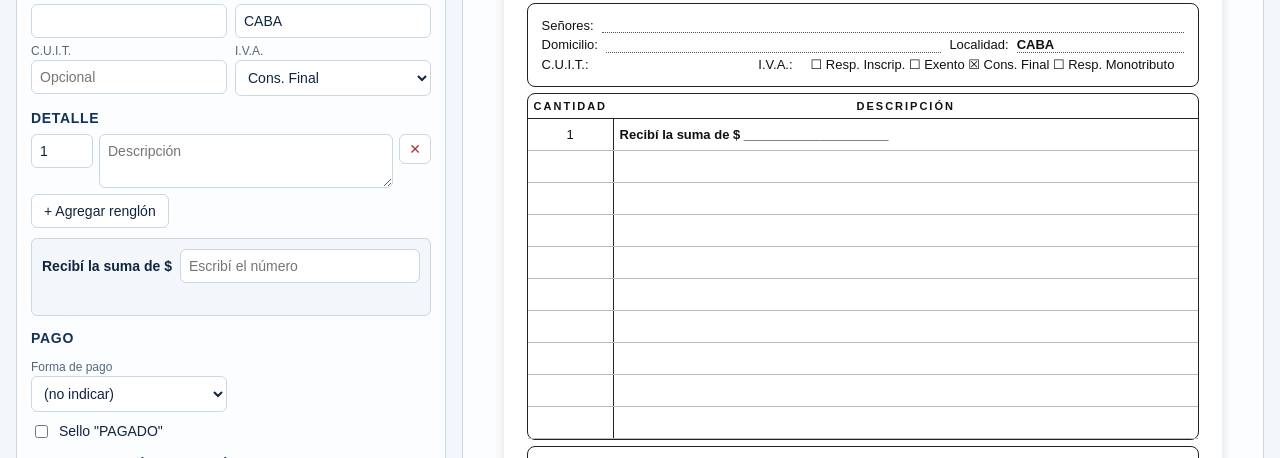
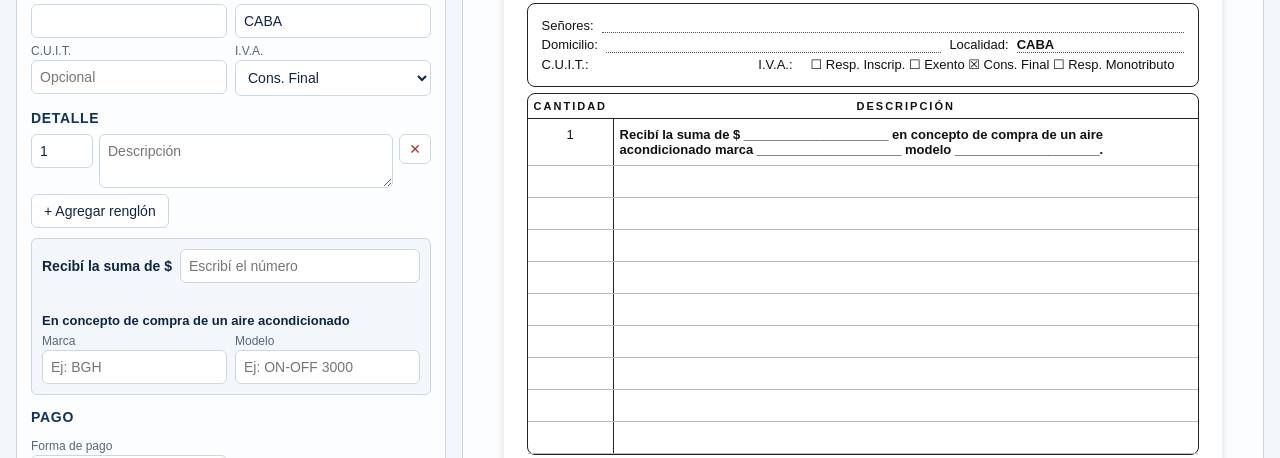
Before and after one commit to gustavo1053/sergiot-refrigeracion, a plain HTML site: page remitos.html in a window 1280 px wide. Shown: the part 283-741 px from the top of the page. Drawn offline with nearby package versions, Linux system fonts and the light colour scheme; no server answers.

Commit message:
Remitos: concepto de compra de aire acondicionado con marca y modelo
Co-Authored-By: Claude Sonnet 5.5 <noreply@anthropic.com>
Claude-Session: https://claude.ai/code/session_01T7KRwct76ZvimsD2wGhj6K

```diff
--- a/remitos.html
+++ b/remitos.html
@@ -136,6 +136,8 @@
     <div id="recibi" style="margin-top:10px;padding:10px;border:1px solid var(--line);border-radius:6px;background:var(--paper)">
       <div style="display:flex;align-items:center;gap:8px;flex-wrap:wrap"><b style="font-size:14px">Recibí la suma de $</b><input id="importe" type="number" min="0" step="0.01" placeholder="Escribí el número" style="flex:1;min-width:120px"></div>
       <div id="importeLetras" style="font-size:13px;color:var(--ink);margin-top:6px;min-height:1.2em"></div>
+      <div style="font-size:13px;margin-top:8px"><b>En concepto de compra de un aire acondicionado</b></div>
+      <div class="g2"><div><label for="marca">Marca</label><input id="marca" placeholder="Ej: BGH"></div><div><label for="modelo">Modelo</label><input id="modelo" placeholder="Ej: ON-OFF 3000"></div></div>
     </div>
 
 
@@ -244,7 +246,7 @@
   }];
 
   const $ = id => document.getElementById(id);
-  const campos = ['pv','nro','fecha','cliente','domicilio','localidad','cuit','iva','formaPago','importe','tNombre','tDom','tCuit'];
+  const campos = ['pv','nro','fecha','cliente','domicilio','localidad','cuit','iva','formaPago','importe','marca','modelo','tNombre','tDom','tCuit'];
 
   function leer(k, def){
     try{ const s = localStorage.getItem(k); return s ? JSON.parse(s) : def; }
@@ -450,9 +452,13 @@
     $('pTNom').textContent = r.tNombre; $('pTDom').textContent = r.tDom; $('pTCuit').textContent = r.tCuit;
 
     const tb = $('pItems'); tb.innerHTML = '';
-    const recibi = r.importe
-      ? 'Recibí la suma de ' + fmtPesos(r.importe) + ' (' + importeLetras(r.importe) + ')' + (r.formaPago ? ' en ' + r.formaPago.toLowerCase() : '') + '.'
-      : 'Recibí la suma de $ ____________________' + (r.formaPago ? ' en ' + r.formaPago.toLowerCase() : '');
+    const linea = '____________________';
+    const recibi = (r.importe
+      ? 'Recibí la suma de ' + fmtPesos(r.importe) + ' (' + importeLetras(r.importe) + ')'
+      : 'Recibí la suma de $ ' + linea)
+      + (r.formaPago ? ' en ' + r.formaPago.toLowerCase() : '')
+      + ' en concepto de compra de un aire acondicionado marca ' + (r.marca || linea)
+      + ' modelo ' + (r.modelo || linea) + '.';
     const filas = r.items.length ? r.items : [{cant:'', desc:''}];
     filas.forEach((i, k) => {
       const tr = document.createElement('tr');
```
